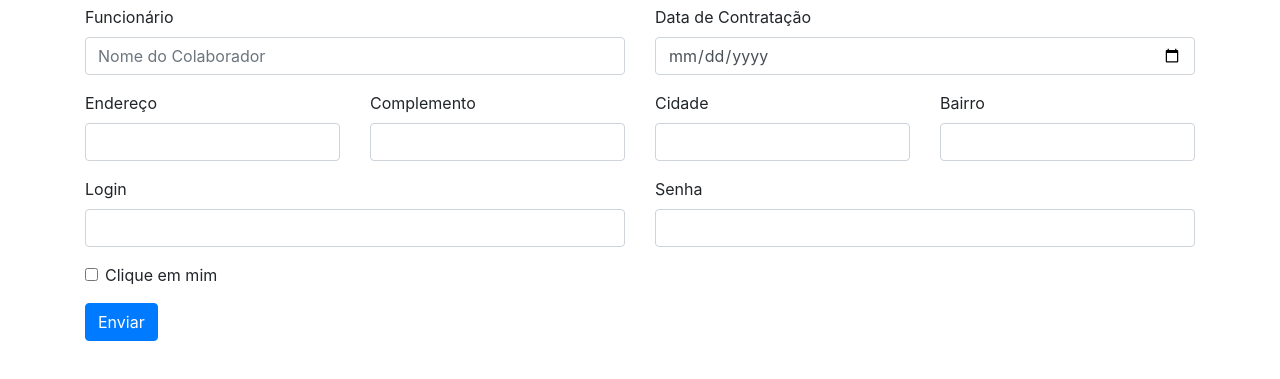
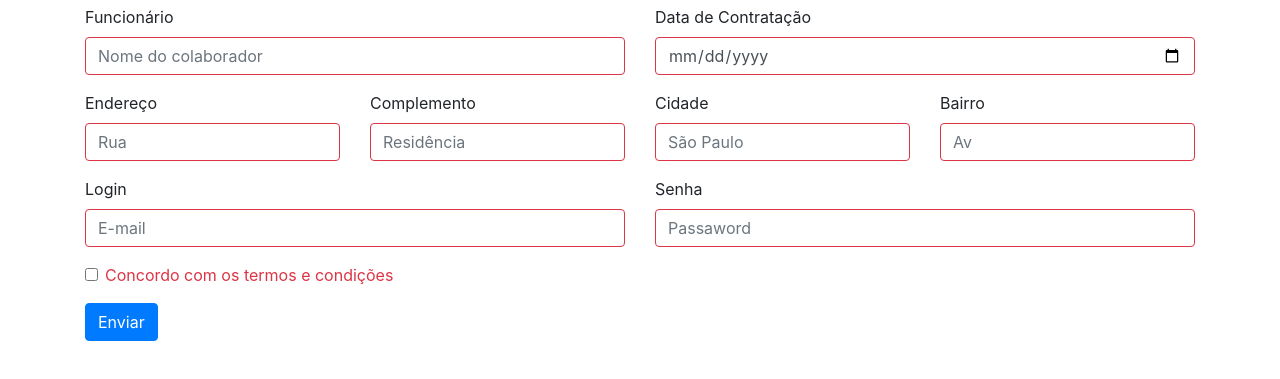
Before and after one commit to Ezequiel-Lima/Formulario_Estudo, a plain HTML site: page index.html in a window 1280 px wide. Shown: the part 51-430 px from the top of the page. Drawn offline with nearby package versions, Linux system fonts and the light colour scheme.

Commit message:
Adicionado Validação

```diff
--- a/index.html
+++ b/index.html
@@ -18,20 +18,21 @@
   <div class="container">
     <h1>Funcionários</h1>
 
-    <form>
+    <form class="was-validated">
 
       <div class="row">
         <div class="col-md">
           <div class="mb-3">
             <label class="form-label">Funcionário</label>
-            <input type="text" class="form-control" name="funcionario" placeholder="Nome do Colaborador" required>
+            <input type="text" class="form-control" name="funcionario" placeholder="Nome do colaborador" required>
+            </Funcionário>
           </div>
         </div>
 
         <div class="col-md">
           <div class="mb-3">
             <label class="form-label">Data de Contratação</label>
-            <input type="date" name="dtContratacao" class="form-control">
+            <input type="date" name="dtContratacao" class="form-control" placeholder="" required></Funcionário>
           </div>
         </div>
       </div>
@@ -40,28 +41,28 @@
         <div class="col-md">
           <div class="mb-3">
             <label class="form-label">Endereço</label>
-            <input type="text" name="endereco" class="form-control">
+            <input type="text" name="endereco" class="form-control" placeholder="Rua" required></Funcionário>
           </div>
         </div>
 
         <div class="col-md">
           <div class="mb-3">
             <label class="form-label">Complemento</label>
-            <input type="text" name="complemento" class="form-control">
+            <input type="text" name="complemento" class="form-control" placeholder="Residência" required></Funcionário>
           </div>
         </div>
 
         <div class="col-md">
           <div class="mb-3">
             <label class="form-label">Cidade</label>
-            <input type="text" name="cidade" class="form-control">
+            <input type="text" name="cidade" class="form-control" placeholder="São Paulo" required></Funcionário>
           </div>
         </div>
 
         <div class="col-md">
           <div class="mb-3">
             <label class="form-label">Bairro</label>
-            <input type="text" name="bairro" class="form-control">
+            <input type="text" name="bairro" class="form-control" placeholder="Av" required></Funcionário>
           </div>
         </div>
       </div>
@@ -70,21 +71,25 @@
         <div class="col-md">
           <div class="mb-3">
             <label class="form-label">Login</label>
-            <input type="email" name="login" class="form-control">
+            <input type="email" name="login" class="form-control" placeholder="E-mail" required></Funcionário>
           </div>
         </div>
 
         <div class="col-md">
           <div class="mb-3">
             <label class="form-label">Senha</label>
-            <input type="password" name="senha" class="form-control">
+            <input type="password" name="senha" class="form-control" placeholder="Passaword" required></Funcionário>
           </div>
         </div>
       </div>
 
-      <div class="form-group form-check">
-        <input type="checkbox" class="form-check-input" id="exampleCheck1">
-        <label class="form-check-label" for="exampleCheck1">Clique em mim</label>
+      <div class="form-group">
+        <div class="form-check">
+          <input class="form-check-input is-invalid" type="checkbox" value="" id="invalidCheck3" required>
+          <label class="form-check-label" for="invalidCheck3">
+            Concordo com os termos e condições
+          </label>
+        </div>
       </div>
 
       <button type="submit" class="btn btn-primary">Enviar</button>
```
Also changed, not shown: Captura de tela 2021-10-11 101534.jpg (added), 1 other file.
